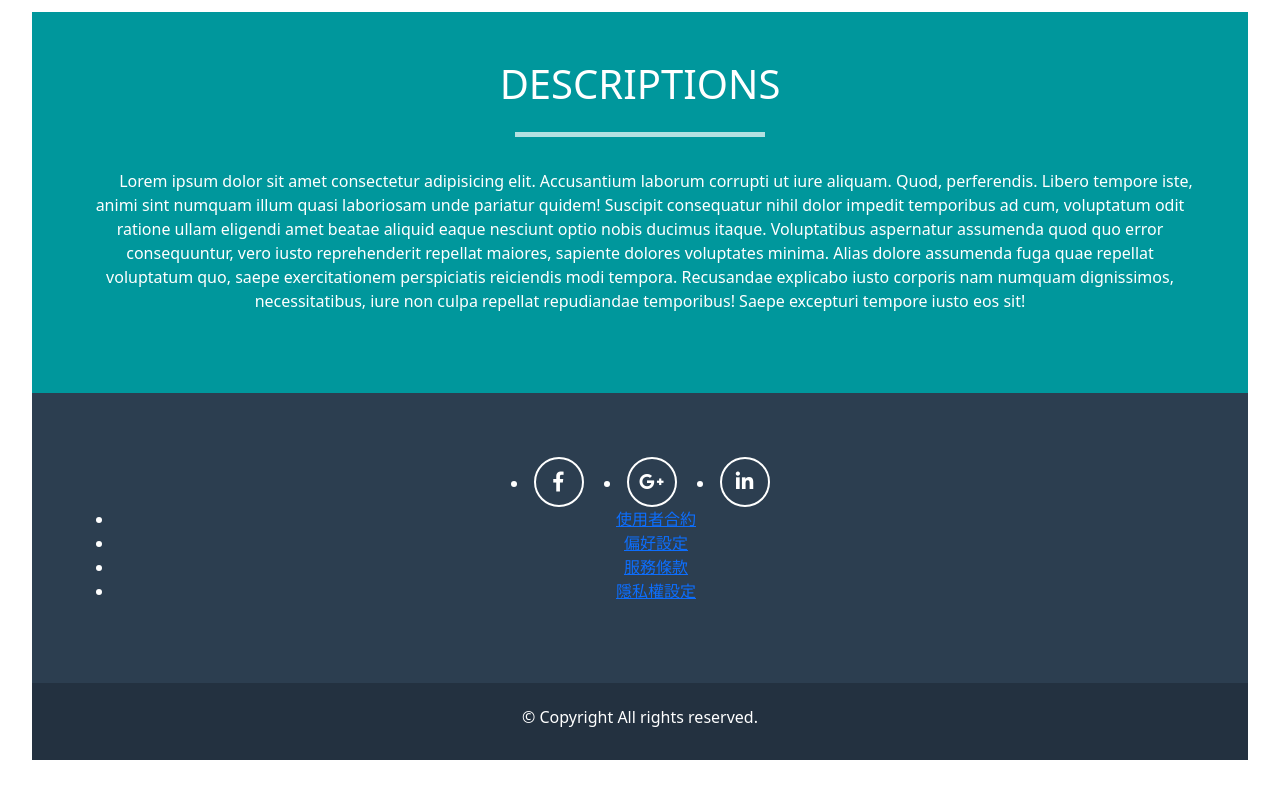
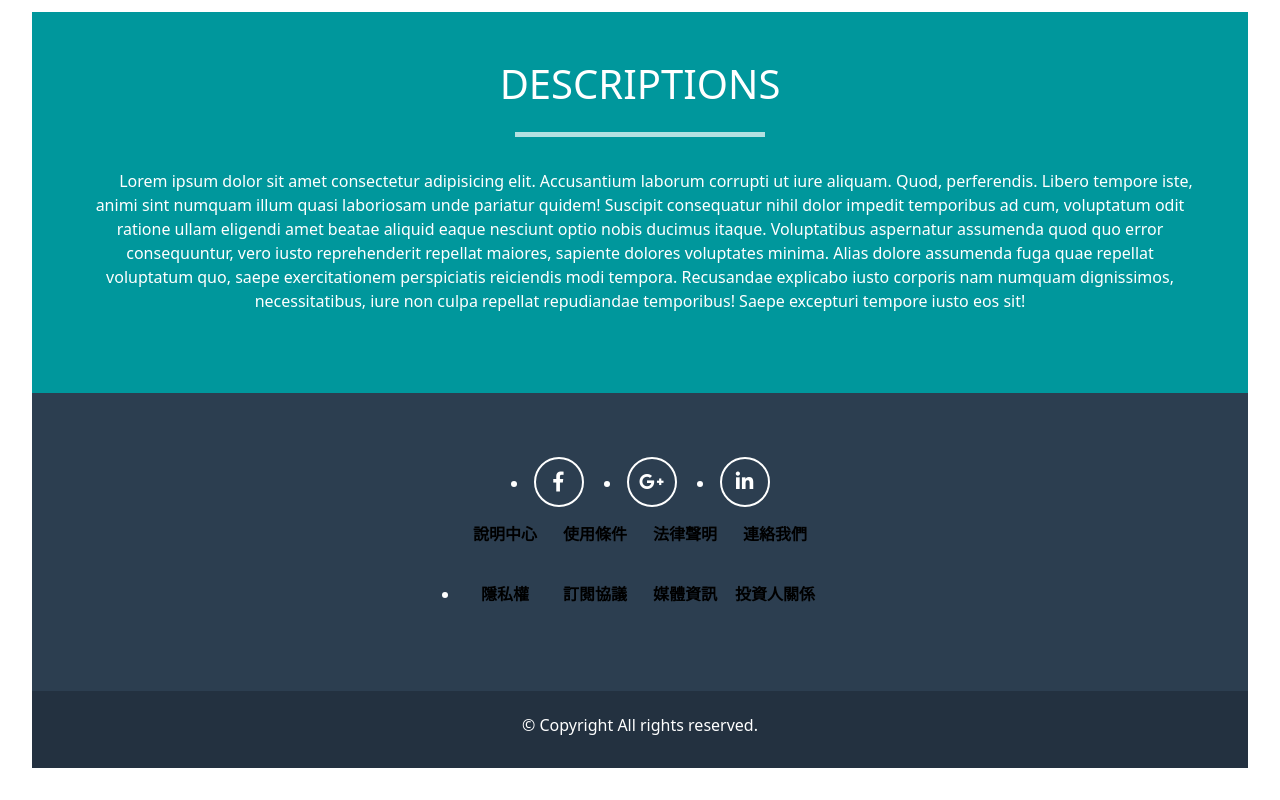
Before and after one commit to jaina0831/react-wk4try, a React (Vite) app: page / in a window 1280 px wide. Shown: the part 890-1690 px from the top of the page. Built offline with nearby package versions, Linux system fonts and the light colour scheme.

Commit message:
Update Footer.jsx

```diff
--- a/src/components/Footer.jsx
+++ b/src/components/Footer.jsx
@@ -11,19 +11,39 @@ export default function Footer(){
           </div>
         <div classNam="row">
                 <div className="col-md-12 col-sm-12">
-                    <div className="secondfooter-box">
-                        <ul className="secondfooter-list">
-                            <li className="secondfooter-list-items">
-                                <a className="secondfooter-list-items-link" href="#">使用者合約</a>
+                    <div className="footer-box">
+                        <ul className="footer-list">
+                            <li className="footer-list-items">
+                                <a className="footer-list-items-link" href="#">說明中心</a>
                             </li>
-                            <li className="secondfooter-list-items">
-                                <a className="secondfooter-list-items-link" href="#">偏好設定</a>
+                            <li className="footer-list-items">
+                                <a className="footer-list-items-link" href="#">使用條件</a>
                             </li>
-                            <li className="secondfooter-list-items">
-                                <a className="secondfooter-list-items-link" href="#">服務條款</a>
+                            <li className="footer-list-items">
+                                <a className="footer-list-items-link" href="#">法律聲明</a>
                             </li>
-                            <li className="secondfooter-list-items">
-                                <a className="secondfooter-list-items-link" href="#">隱私權設定</a>
+                            <li className="footer-list-items">
+                                <a className="footer-list-items-link" href="#">連絡我們</a>
+                            </li>
+                        </ul>
+                    </div>
+                </div>
+            </div>
+            <div classNam="row">
+                <div className="col-md-12 col-sm-12">
+                    <div className="footer-box">
+                        <ul className="footer-list">
+                            <li className="sfooter-list-items">
+                                <a className="footer-list-items-link" href="#">隱私權</a>
+                            </li>
+                            <li className="footer-list-items">
+                                <a className="footer-list-items-link" href="#">訂閱協議</a>
+                            </li>
+                            <li className="footer-list-items">
+                                <a className="footer-list-items-link" href="#">媒體資訊</a>
+                            </li>
+                            <li className="footer-list-items">
+                                <a className="footer-list-items-link" href="#">投資人關係</a>
                             </li>
                         </ul>
                     </div>
```
